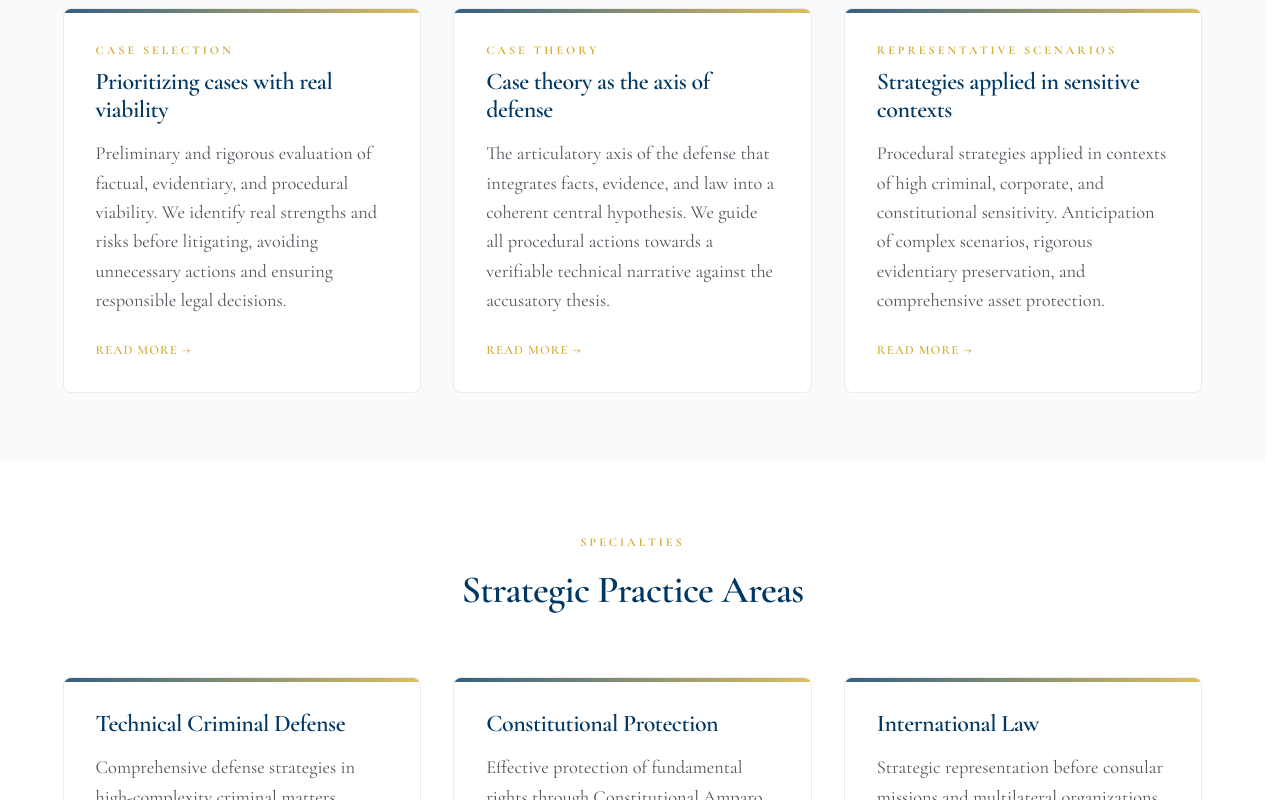
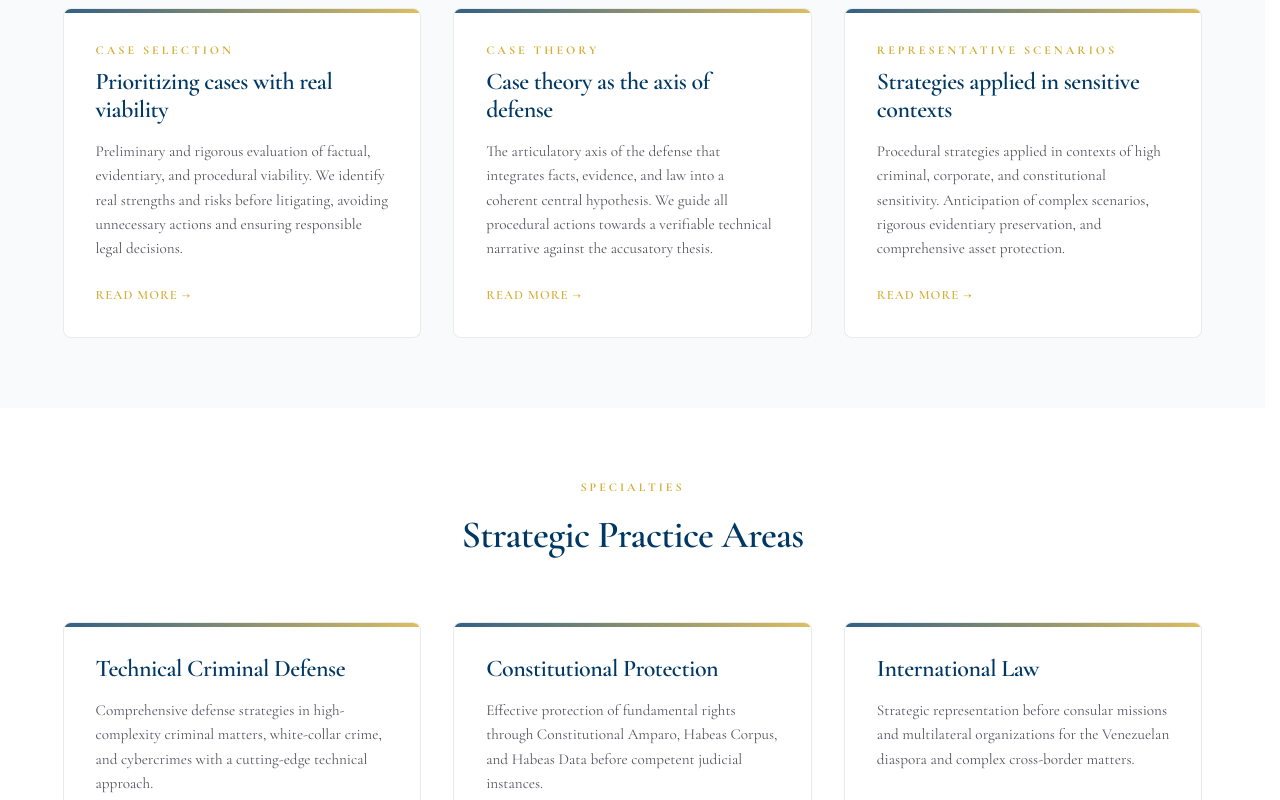
Before and after one commit to mcolina777-cpu/mac-consultores-site-clean, a Next.js app: page /en in a window 1280 px wide. Shown: the part 2500-3300 px from the top of the page. Built offline with nearby package versions, Linux system fonts and the light colour scheme.

Commit message:
style: estandarizar tipografía de párrafos en tarjetas en globals.css

```diff
--- a/src/app/globals.css
+++ b/src/app/globals.css
@@ -2367,3 +2367,11 @@ body.nav-open {
     word-break: break-word;
   }
 }
+
+/* Estandarización tipográfica para tarjetas (.card) en todo el sitio */
+.card p,
+.card-editorial-text {
+  font-size: 0.95rem;
+  line-height: 1.6;
+  color: var(--text-muted, #4b5563);
+}
```
